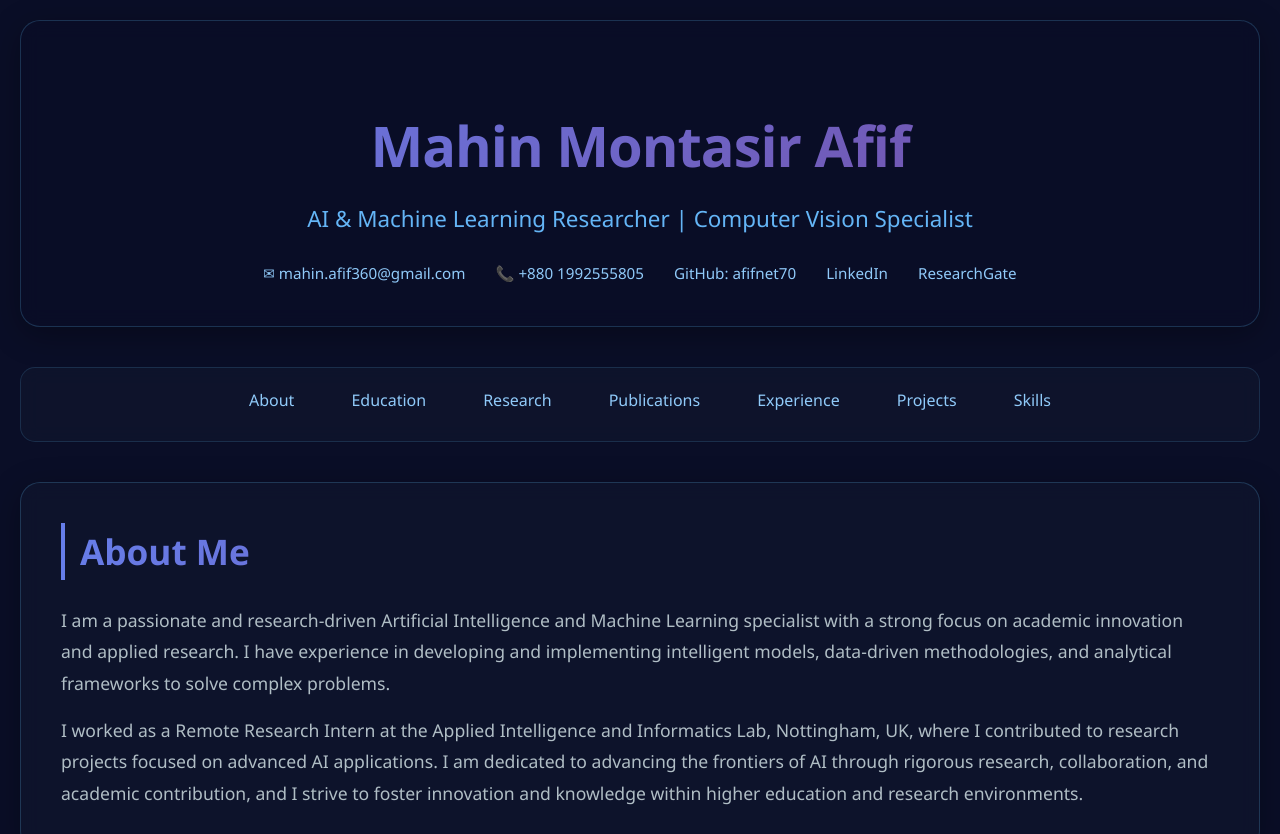
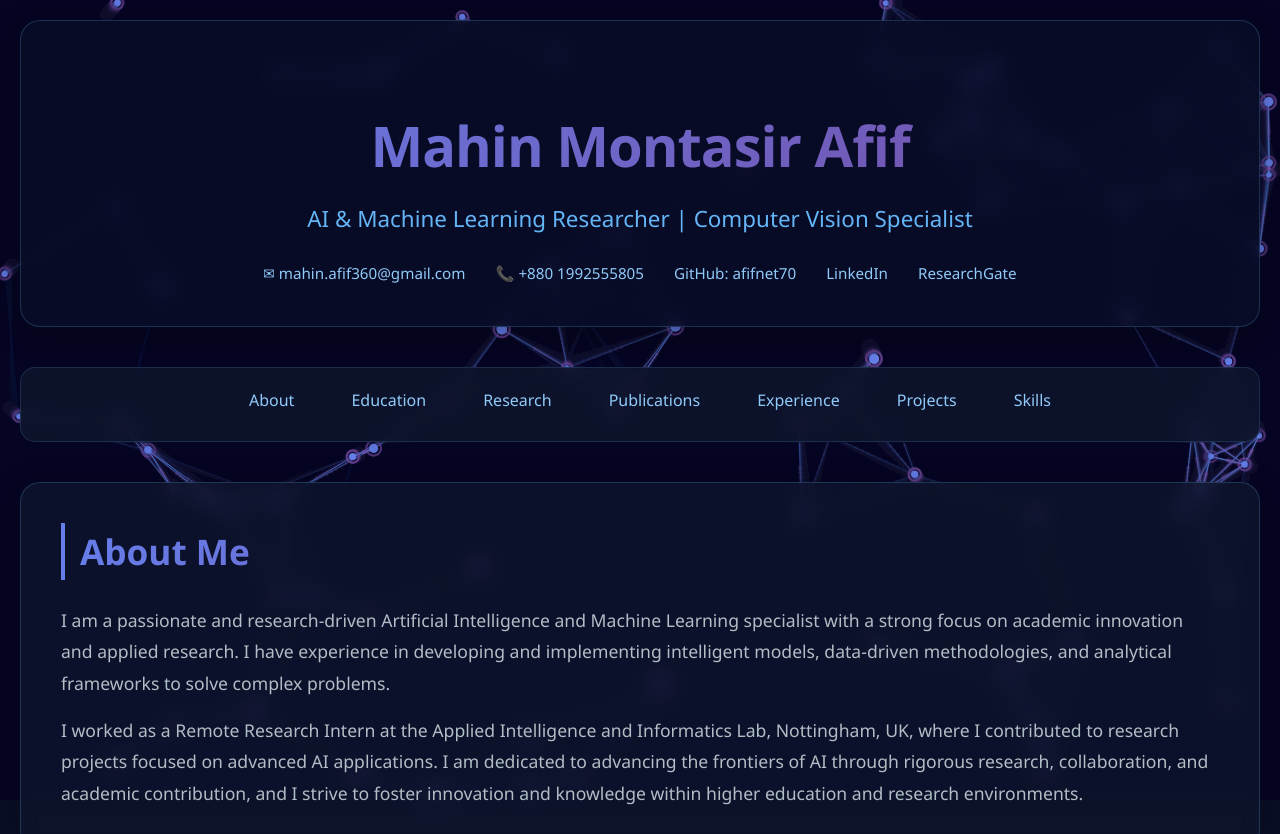
Before and after one commit to afifnet70/afifnet70.github.io, a plain HTML site: page index.html in a window 1280 px wide. Shown: the top 834 px of the page. Drawn offline with Linux system fonts and the light colour scheme; animation ran at ten frames a second.

Commit message:
Update section subtitles and add footer content

```diff
--- a/index.html
+++ b/index.html
@@ -455,7 +455,7 @@
         <section id="publications">
             <h2>Research Publications</h2>
 
-            <div class="section-subtitle">Scopus Indexed Conference Papers</div>
+            <div class="section-subtitle">Published Works (2025)</div>
 
             <div class="publication-item">
                 <div class="pub-title">PomeGC-Net: A Hybrid Semi-Supervised Graph Convolutional Network Approach for Multi-Class Pomegranate Fruit Disease Classification</div>
@@ -662,4 +662,128 @@
                 </div>
                 <div class="skill-category">
                     <h4>Certifications</h4>
-                    <p>Data Analysis with Python (IIT, Jahangirnagar University), Master Git & GitHub (Udemy), Decision Trees & X
+                    <p>Data Analysis with Python (IIT, Jahangirnagar University), Master Git & GitHub (Udemy), Decision Trees & XGBoost (Udemy), IT Essentials (CISCO)</p>
+                </div>
+            </div>
+        </section>
+
+        <footer>
+            <p>&copy; 2025 Mahin Montasir Afif. All rights reserved.</p>
+            <p style="margin-top: 10px; font-size: 0.9em;">AI & Machine Learning Researcher | Dhaka, Bangladesh</p>
+        </footer>
+    </div>
+
+    <script>
+        const canvas = document.getElementById('neuralCanvas');
+        const ctx = canvas.getContext('2d');
+
+        canvas.width = window.innerWidth;
+        canvas.height = window.innerHeight;
+
+        const neurons = [];
+        const connections = [];
+        const numNeurons = 80;
+
+        class Neuron {
+            constructor() {
+                this.x = Math.random() * canvas.width;
+                this.y = Math.random() * canvas.height;
+                this.vx = (Math.random() - 0.5) * 0.5;
+                this.vy = (Math.random() - 0.5) * 0.5;
+                this.radius = Math.random() * 3 + 2;
+                this.pulsePhase = Math.random() * Math.PI * 2;
+            }
+
+            update() {
+                this.x += this.vx;
+                this.y += this.vy;
+
+                if (this.x < 0 || this.x > canvas.width) this.vx *= -1;
+                if (this.y < 0 || this.y > canvas.height) this.vy *= -1;
+
+                this.pulsePhase += 0.02;
+            }
+
+            draw() {
+                const pulse = Math.sin(this.pulsePhase) * 0.5 + 0.5;
+                const alpha = 0.4 + pulse * 0.6;
+
+                ctx.beginPath();
+                ctx.arc(this.x, this.y, this.radius, 0, Math.PI * 2);
+                ctx.fillStyle = `rgba(102, 126, 234, ${alpha})`;
+                ctx.fill();
+
+                ctx.beginPath();
+                ctx.arc(this.x, this.y, this.radius + 3, 0, Math.PI * 2);
+                ctx.strokeStyle = `rgba(118, 75, 162, ${alpha * 0.3})`;
+                ctx.lineWidth = 2;
+                ctx.stroke();
+            }
+        }
+
+        for (let i = 0; i < numNeurons; i++) {
+            neurons.push(new Neuron());
+        }
+
+        function drawConnections() {
+            for (let i = 0; i < neurons.length; i++) {
+                for (let j = i + 1; j < neurons.length; j++) {
+                    const dx = neurons[i].x - neurons[j].x;
+                    const dy = neurons[i].y - neurons[j].y;
+                    const distance = Math.sqrt(dx * dx + dy * dy);
+
+                    if (distance < 150) {
+                        const alpha = (1 - distance / 150) * 0.3;
+                        ctx.beginPath();
+                        ctx.moveTo(neurons[i].x, neurons[i].y);
+                        ctx.lineTo(neurons[j].x, neurons[j].y);
+                        ctx.strokeStyle = `rgba(100, 150, 255, ${alpha})`;
+                        ctx.lineWidth = 1;
+                        ctx.stroke();
+
+                        const pulsePos = (Date.now() % 2000) / 2000;
+                        const px = neurons[i].x + (neurons[j].x - neurons[i].x) * pulsePos;
+                        const py = neurons[i].y + (neurons[j].y - neurons[i].y) * pulsePos;
+
+                        ctx.beginPath();
+                        ctx.arc(px, py, 2, 0, Math.PI * 2);
+                        ctx.fillStyle = `rgba(118, 75, 162, ${alpha * 2})`;
+                        ctx.fill();
+                    }
+                }
+            }
+        }
+
+        function animate() {
+            ctx.fillStyle = 'rgba(10, 14, 39, 0.1)';
+            ctx.fillRect(0, 0, canvas.width, canvas.height);
+
+            drawConnections();
+
+            neurons.forEach(neuron => {
+                neuron.update();
+                neuron.draw();
+            });
+
+            requestAnimationFrame(animate);
+        }
+
+        window.addEventListener('resize', () => {
+            canvas.width = window.innerWidth;
+            canvas.height = window.innerHeight;
+        });
+
+        document.querySelectorAll('a[href^="#"]').forEach(anchor => {
+            anchor.addEventListener('click', function (e) {
+                e.preventDefault();
+                const target = document.querySelector(this.getAttribute('href'));
+                if (target) {
+                    target.scrollIntoView({ behavior: 'smooth', block: 'start' });
+                }
+            });
+        });
+
+        animate();
+    </script>
+</body>
+</html>
```
